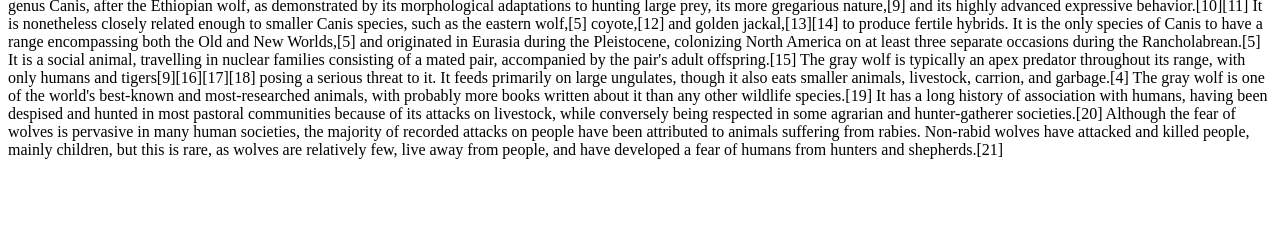
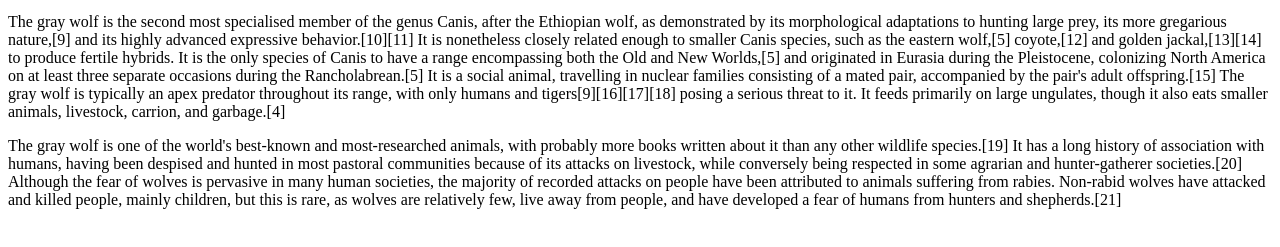
Before and after one commit to bhaines3/staticdemopage, a plain HTML site: page index.html in a window 1280 px wide. Shown: the part 457-704 px from the top of the page. Drawn offline with Linux system fonts and the light colour scheme.

Commit message:
update 2

```diff
--- a/index.html
+++ b/index.html
@@ -10,9 +10,9 @@
 
 
     <img src="https://d3jkudlc7u70kh.cloudfront.net/interesting-wolf-behavior-fact.jpg" alt="wolves">
-    <p>The gray wolf or grey wolf (Canis lupus),[a] also known as the timber wolf[3][4] or western wolf,[b] is a canine native to the wilderness and remote areas of Eurasia and North America. It is the largest extant member of its family, with males averaging 43–45 kg (95–99 lb) and females 36–38.5 kg (79–85 lb).[6] Like the red wolf, it is distinguished from other Canis species by its larger size and less pointed features, particularly on the ears and muzzle.[7] Its winter fur is long and bushy and predominantly a mottled gray in color, although nearly pure white, red, and brown to black also occur.[4] Mammal Species of the World (3rd ed., 2005), a standard reference work in zoology, recognises 37 subspecies of C. lupus.[8]
-            The gray wolf is the second most specialised member of the genus Canis, after the Ethiopian wolf, as demonstrated by its morphological adaptations to hunting large prey, its more gregarious nature,[9] and its highly advanced expressive behavior.[10][11] It is nonetheless closely related enough to smaller Canis species, such as the eastern wolf,[5] coyote,[12] and golden jackal,[13][14] to produce fertile hybrids. It is the only species of Canis to have a range encompassing both the Old and New Worlds,[5] and originated in Eurasia during the Pleistocene, colonizing North America on at least three separate occasions during the Rancholabrean.[5] It is a social animal, travelling in nuclear families consisting of a mated pair, accompanied by the pair's adult offspring.[15] The gray wolf is typically an apex predator throughout its range, with only humans and tigers[9][16][17][18] posing a serious threat to it. It feeds primarily on large ungulates, though it also eats smaller animals, livestock, carrion, and garbage.[4]
-            The gray wolf is one of the world's best-known and most-researched animals, with probably more books written about it than any other wildlife species.[19] It has a long history of association with humans, having been despised and hunted in most pastoral communities because of its attacks on livestock, while conversely being respected in some agrarian and hunter-gatherer societies.[20] Although the fear of wolves is pervasive in many human societies, the majority of recorded attacks on people have been attributed to animals suffering from rabies. Non-rabid wolves have attacked and killed people, mainly children, but this is rare, as wolves are relatively few, live away from people, and have developed a fear of humans from hunters and shepherds.[21]</p>
+    <p>The gray wolf or grey wolf (Canis lupus),[a] also known as the timber wolf[3][4] or western wolf,[b] is a canine native to the wilderness and remote areas of Eurasia and North America. It is the largest extant member of its family, with males averaging 43–45 kg (95–99 lb) and females 36–38.5 kg (79–85 lb).[6] Like the red wolf, it is distinguished from other Canis species by its larger size and less pointed features, particularly on the ears and muzzle.[7] Its winter fur is long and bushy and predominantly a mottled gray in color, although nearly pure white, red, and brown to black also occur.[4] Mammal Species of the World (3rd ed., 2005), a standard reference work in zoology, recognises 37 subspecies of C. lupus.[8]</p>
+    <p>The gray wolf is the second most specialised member of the genus Canis, after the Ethiopian wolf, as demonstrated by its morphological adaptations to hunting large prey, its more gregarious nature,[9] and its highly advanced expressive behavior.[10][11] It is nonetheless closely related enough to smaller Canis species, such as the eastern wolf,[5] coyote,[12] and golden jackal,[13][14] to produce fertile hybrids. It is the only species of Canis to have a range encompassing both the Old and New Worlds,[5] and originated in Eurasia during the Pleistocene, colonizing North America on at least three separate occasions during the Rancholabrean.[5] It is a social animal, travelling in nuclear families consisting of a mated pair, accompanied by the pair's adult offspring.[15] The gray wolf is typically an apex predator throughout its range, with only humans and tigers[9][16][17][18] posing a serious threat to it. It feeds primarily on large ungulates, though it also eats smaller animals, livestock, carrion, and garbage.[4]</p>
+    <p>The gray wolf is one of the world's best-known and most-researched animals, with probably more books written about it than any other wildlife species.[19] It has a long history of association with humans, having been despised and hunted in most pastoral communities because of its attacks on livestock, while conversely being respected in some agrarian and hunter-gatherer societies.[20] Although the fear of wolves is pervasive in many human societies, the majority of recorded attacks on people have been attributed to animals suffering from rabies. Non-rabid wolves have attacked and killed people, mainly children, but this is rare, as wolves are relatively few, live away from people, and have developed a fear of humans from hunters and shepherds.[21]</p>
 
 </body>
 
```
